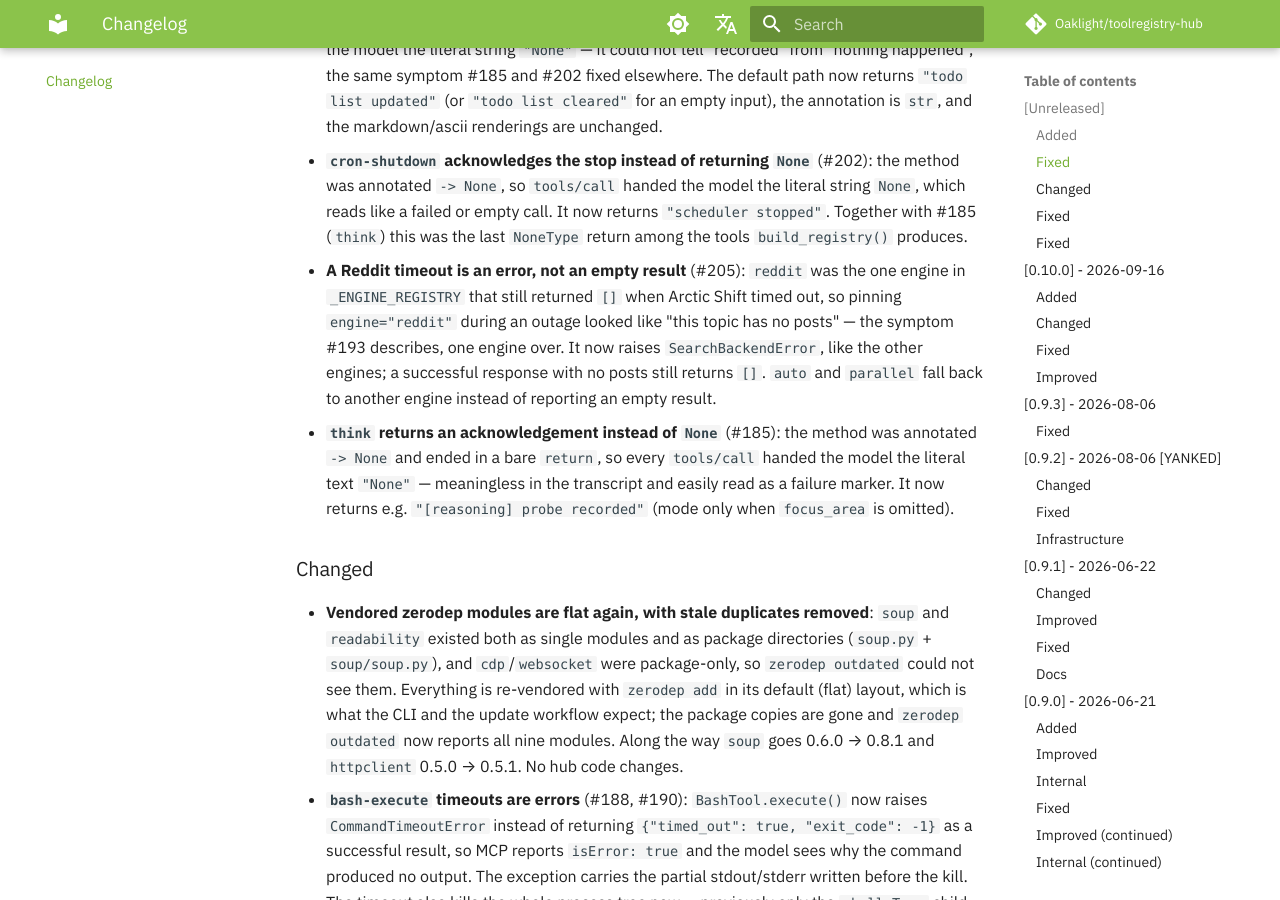
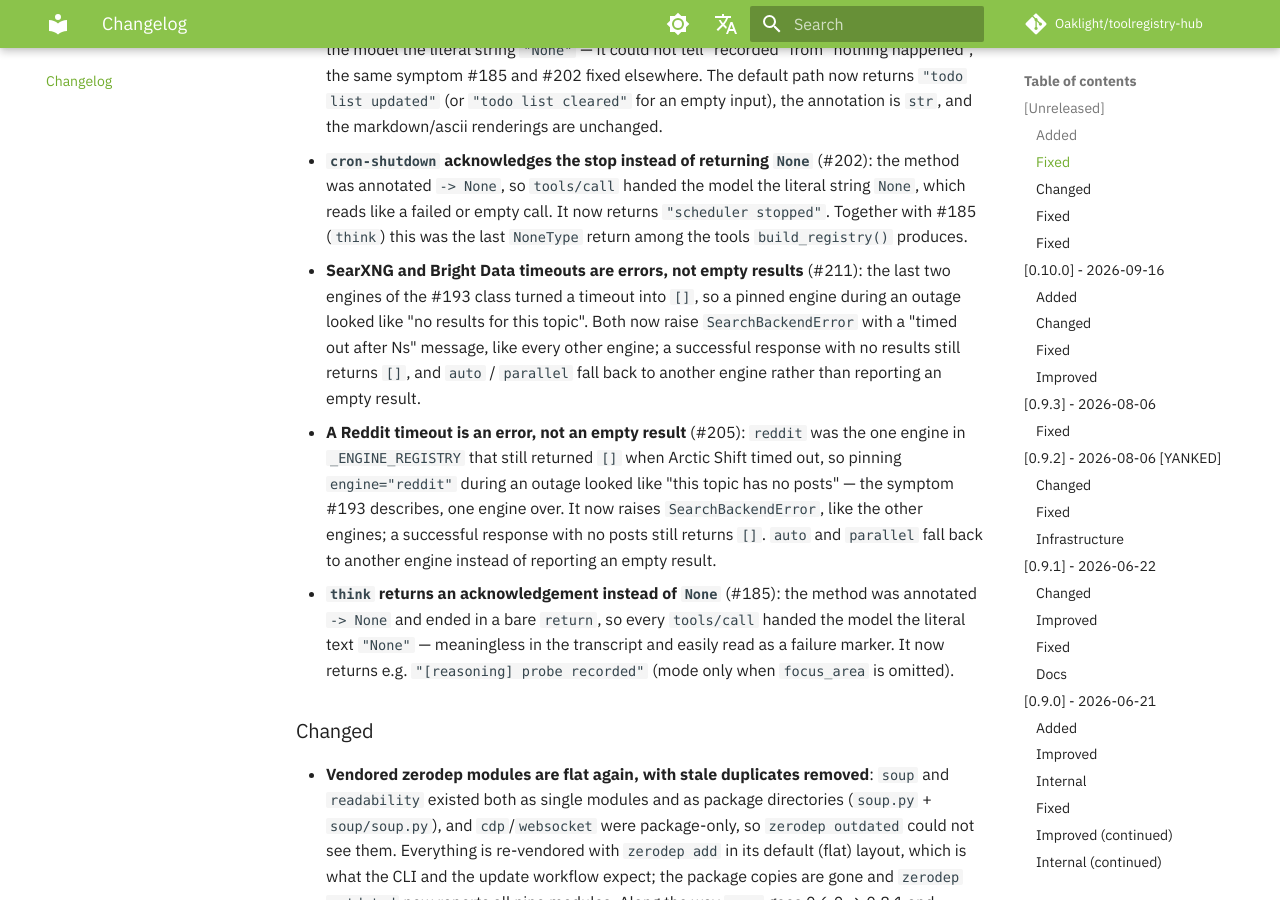
Before and after one commit to Oaklight/toolregistry-hub, an MkDocs documentation site: the page built from docs/changelog.md, in a window 1280 px wide and 900 px high, scrolled down 1733 px. Built offline with MkDocs 1.6.1 and Material for MkDocs 9.7.7, drawn with Linux system fonts in a browser that asks for light colours; some web fonts are replaced; comment, search, counter and statistics services are not loaded.

Commit message:
docs(changelog): searxng and brightdata timeouts raise
Record #211.

```diff
--- a/docs/changelog.md
+++ b/docs/changelog.md
@@ -26,6 +26,7 @@ The format is based on [Keep a Changelog](https://keepachangelog.com/en/1.1.0/),
 - **`bash-execute` deny list judges what `rm` deletes, not how the path is spelled** (#6): `rm -rf /tmp/build`, `/srv/app/cache` and `/etc/nginx/cache` work again, while the root, the system directory names, unrecoverable trees (`/usr/lib`, `/boot`, `/dev`, `/var/lib`, `/etc/ssh`, …), `$HOME`/`~`, `.`/`..` and shell spellings of them (`//etc`, `./`, `/et?`, `/{etc,usr}`) stay blocked. Only `rm`'s own operands are judged, so `echo 'rm -rf /'` runs. Commands are split on `;`, `&`, `|` and newlines outside quotes and grouping/compound syntax is unwrapped (`( … )`, `{ …; }`, `!`, `then`/`do`, case arms, function bodies), substitutions (`$(…)`, backticks) and `find -exec` / `sh -c` / `bash -lc` payloads are checked, `xargs` without operands is refused, and GNU long-option prefixes (`rm --rec -f`) are recognised. Behaviour comes from `bashtool` 0.3.2 + 0.3.3, which this release pins; the mirrored cases are in `tests/test_bash_tool.py` and the security section of the Bash Tool page describes the new rules.
 - **`todolist-update` acknowledges a simple update instead of returning `None`** (#212): `format="simple"` is the default and ended in `return None`, so the common call handed the model the literal string `"None"` — it could not tell "recorded" from "nothing happened", the same symptom #185 and #202 fixed elsewhere. The default path now returns `"todo list updated"` (or `"todo list cleared"` for an empty input), the annotation is `str`, and the markdown/ascii renderings are unchanged.
 - **`cron-shutdown` acknowledges the stop instead of returning `None`** (#202): the method was annotated `-> None`, so `tools/call` handed the model the literal string `None`, which reads like a failed or empty call. It now returns `"scheduler stopped"`. Together with #185 (`think`) this was the last `NoneType` return among the tools `build_registry()` produces.
+- **SearXNG and Bright Data timeouts are errors, not empty results** (#211): the last two engines of the #193 class turned a timeout into `[]`, so a pinned engine during an outage looked like "no results for this topic". Both now raise `SearchBackendError` with a "timed out after Ns" message, like every other engine; a successful response with no results still returns `[]`, and `auto` / `parallel` fall back to another engine rather than reporting an empty result.
 - **A Reddit timeout is an error, not an empty result** (#205): `reddit` was the one engine in `_ENGINE_REGISTRY` that still returned `[]` when Arctic Shift timed out, so pinning `engine="reddit"` during an outage looked like "this topic has no posts" — the symptom #193 describes, one engine over. It now raises `SearchBackendError`, like the other engines; a successful response with no posts still returns `[]`. `auto` and `parallel` fall back to another engine instead of reporting an empty result.
 - **`think` returns an acknowledgement instead of `None`** (#185): the method was annotated `-> None` and ended in a bare `return`, so every `tools/call` handed the model the literal text `"None"` — meaningless in the transcript and easily read as a failure marker. It now returns e.g. `"[reasoning] probe recorded"` (mode only when `focus_area` is omitted).
 
```
